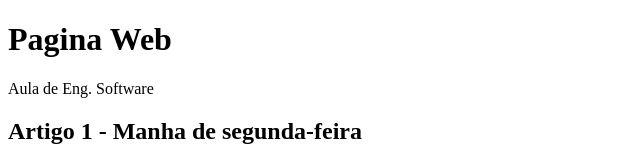
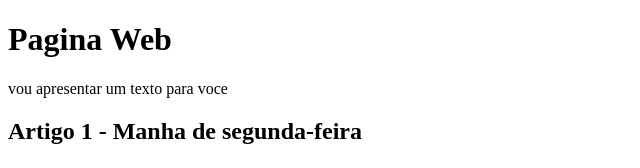
Before and after one commit to sarahbrl/pagina__web, a plain HTML site: page index.html in a window 1280 px wide. Shown: the top 168 px of the page, without its empty margins (0-640 px from the left). Drawn offline with Linux system fonts and the light colour scheme.

Commit message:
Update index.html

```diff
--- a/index.html
+++ b/index.html
@@ -8,7 +8,7 @@
 <body>
     <header>
         <h1>Pagina Web</h1>
-        <p>Aula de Eng. Software</p>
+        <p>vou apresentar um texto para voce</p>
     </header>
     <main>
         <article>
```
